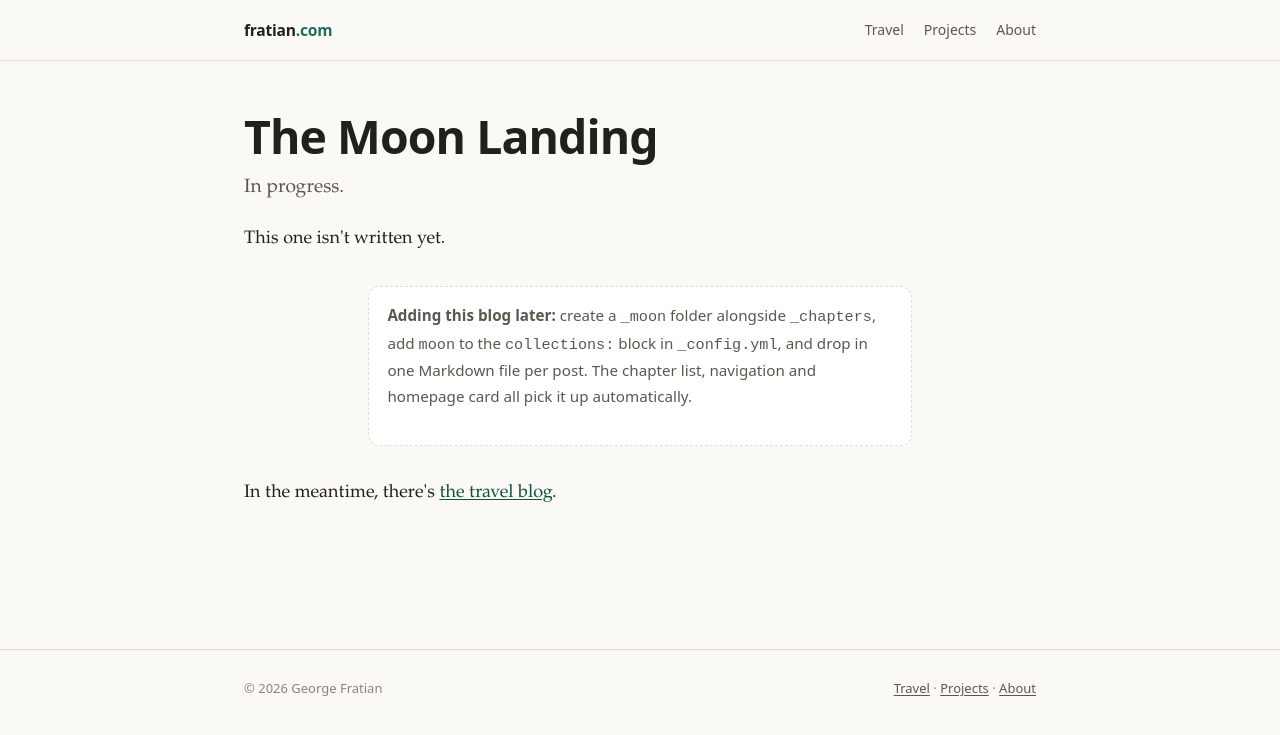
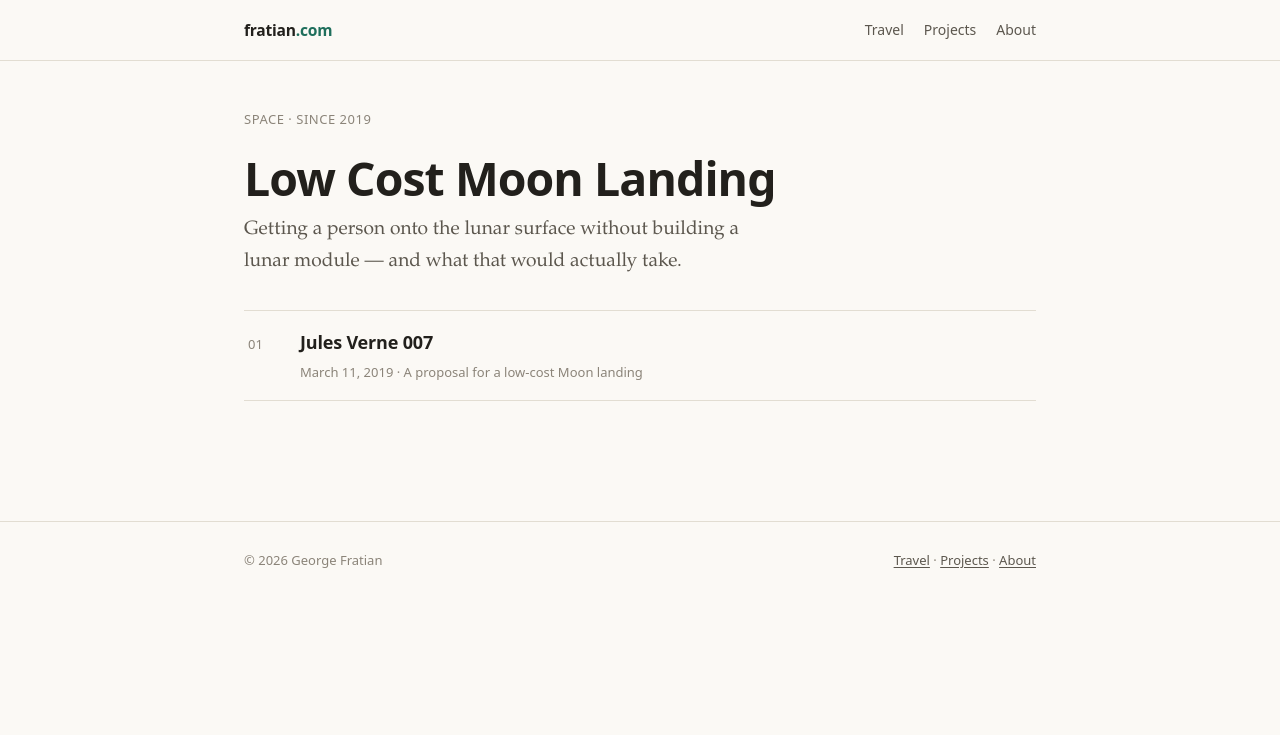
Before and after one commit to gfratian/fratian.com, a Jekyll site: the page built from moon/index.html, in a window 1280 px wide. Shown: the top 735 px of the page. Built offline with Jekyll 4.4.1, drawn with Linux system fonts in a browser that asks for light colours.

Commit message:
Import the Moon landing blog; rename LegalEagle to AI Projects
Brings the single post from lowcostmoonlanding.home.blog across as a
proper section at /moon/, so that WordPress.com blog can be retired too.
Its contact page is dropped, since the main site covers that.

```diff
--- a/_config.yml
+++ b/_config.yml
@@ -13,10 +13,15 @@ collections:
   chapters:
     output: true
     label: Roci and I
+  moon:
+    output: true
+    label: Low Cost Moon Landing
 
 defaults:
   - scope: { path: "", type: chapters }
     values: { layout: chapter }
+  - scope: { path: "", type: moon }
+    values: { layout: post }
   - scope: { path: "" }
     values: { layout: page }
 
--- /dev/null
+++ b/moon/index.html
@@ -0,0 +1,33 @@
+---
+layout: default
+title: Low Cost Moon Landing
+permalink: /moon/
+description: >-
+  A proposal for landing on the Moon from an orbiting commercial spacecraft
+  using jetpack technology, at a fraction of the cost of a dedicated lander.
+---
+{% assign posts = site.moon | sort: 'date' | reverse %}
+
+<div class="wrap section">
+  <header class="prose">
+    <p class="meta">Space · since 2019</p>
+    <h1 class="page-title">Low Cost Moon Landing</h1>
+    <p class="lede">
+      Getting a person onto the lunar surface without building a lunar module —
+      and what that would actually take.
+    </p>
+  </header>
+
+  <ol class="toc">
+    {% for p in posts %}
+    <li>
+      <a href="{{ p.url | relative_url }}">
+        <span>
+          <span class="t">{{ p.title }}</span>
+          <span class="d">{{ p.date | date: "%B %-d, %Y" }}{% if p.subtitle %} · {{ p.subtitle }}{% endif %}</span>
+        </span>
+      </a>
+    </li>
+    {% endfor %}
+  </ol>
+</div>
--- a/moon/index.md
+++ /dev/null
@@ -1,17 +0,0 @@
----
-title: The Moon Landing
-permalink: /moon/
-lede: In progress.
-description: Notes and arguments on the Apollo Moon landings.
----
-
-This one isn't written yet.
-
-<div class="notice" markdown="1">
-**Adding this blog later:** create a `_moon` folder alongside `_chapters`, add
-`moon` to the `collections:` block in `_config.yml`, and drop in one Markdown
-file per post. The chapter list, navigation and homepage card all pick it up
-automatically.
-</div>
-
-In the meantime, there's [the travel blog](/travel/).
```
Also changed, not shown: _layouts/post.html (added, +22 -0 lines), _moon/2019-03-11-jules-verne-007.html (added, +30 -0 lines), about.md (+3 -2 lines), ai/index.md (added, +17 -0 lines), index.html (+8 -8 lines), legaleagle/index.md (deleted, +0 -16 lines), projects/index.html (+7 -7 lines), README.md.
